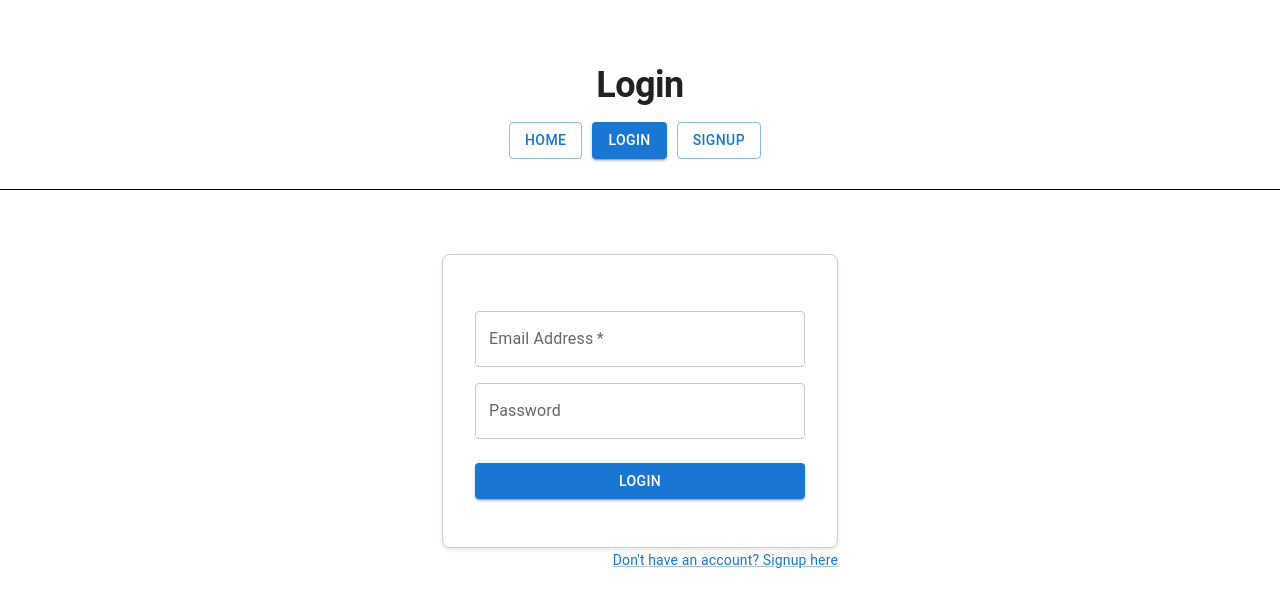
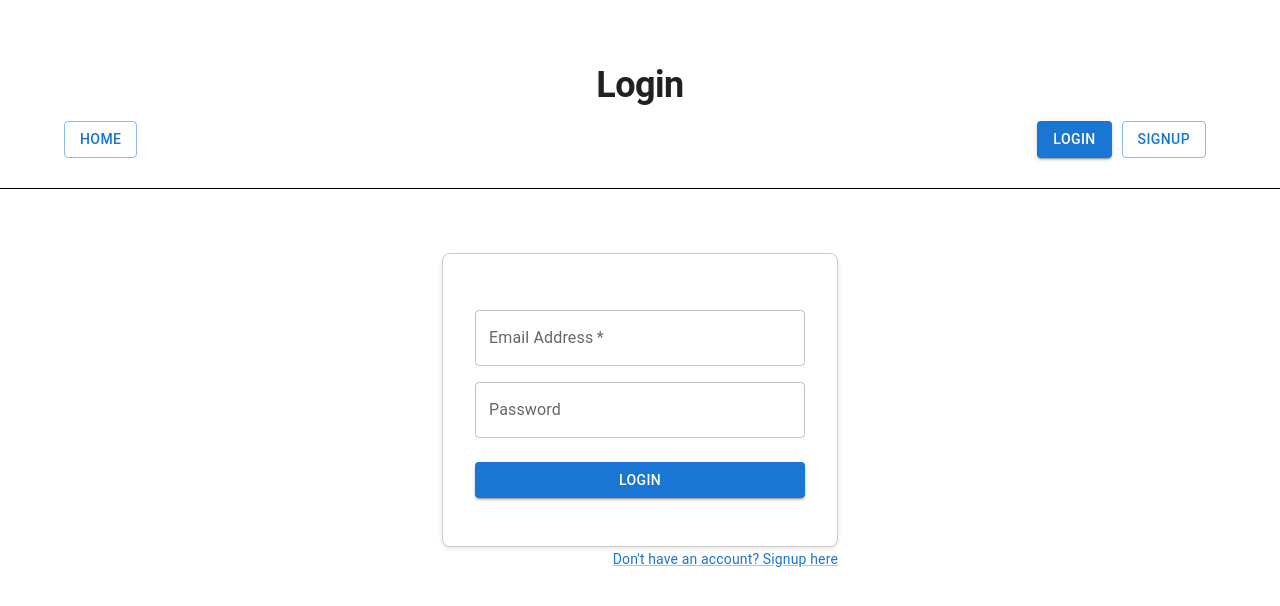
Before and after one commit to keithhauzh/e-commerce-react-frontend, a React (Create React App) app: page /login in a window 1280 px wide. Shown: the top 606 px of the page. Built offline with nearby package versions, Linux system fonts and the light colour scheme.

Commit message:
adding feature for user to see what their name is

```diff
--- a/src/components/Header/index.js
+++ b/src/components/Header/index.js
@@ -1,4 +1,4 @@
-import { Typography, Box, Button } from "@mui/material";
+import { Typography, Box, Button, Container } from "@mui/material";
 import { useNavigate, useLocation } from "react-router-dom";
 
 // cookies library import
@@ -26,6 +26,7 @@ export default function Header(props) {
   const navigate = useNavigate();
   const location = useLocation();
   const { title = "Welcome To My Store" } = props;
+
   return (
     <Box
       sx={{
@@ -45,7 +46,16 @@ export default function Header(props) {
       >
         {title}
       </Typography>
-      <Box sx={{ display: "flex", justifyContent: "center" }} mt={2}>
+
+      <Container
+        sx={{
+          display: "flex",
+          justifyContent: "space-between",
+          marginTop: "15px",
+        }}
+        mt={2}
+      >
+        <Box>
           <Button
             variant={location.pathname === "/" ? "contained" : "outlined"}
             onClick={() => {
@@ -58,7 +68,9 @@ export default function Header(props) {
           {isUserLoggedin(cookie) ? (
             <>
               <Button
-              variant={location.pathname === "/cart" ? "contained" : "outlined"}
+                variant={
+                  location.pathname === "/cart" ? "contained" : "outlined"
+                }
                 onClick={() => {
                   navigate("/cart");
                 }}
@@ -79,11 +91,42 @@ export default function Header(props) {
               </Button>
             </>
           ) : null}
+          {/* category button */}
+          {isAdmin(cookie) ? (
+            <>
+              <Button
+                variant={
+                  location.pathname === "/categories" ? "contained" : "outlined"
+                }
+                onClick={() => {
+                  navigate("/categories");
+                }}
+                sx={{ marginRight: "10px" }}
+              >
+                Categories
+              </Button>
+            </>
+          ) : null}
+        </Box>
 
+        <Box sx={{ display: "flex", alignItems: "center" }}>
+          <Box
+            sx={{
+              marginRight: "10px",
+              display: "flex",
+            }}
+          >
+            {isUserLoggedin(cookie) ? (
+              <p>Current User: {cookie.currentUser.name}</p>
+            ) : null}
+          </Box>
+          <Box>
             {/* login, signup, logout buttons */}
             {isUserLoggedin(cookie) ? (
               <Button
-            variant={location.pathname === "/login" ? "contained" : "outlined"}
+                variant={
+                  location.pathname === "/login" ? "contained" : "outlined"
+                }
                 onClick={handleLogout}
                 sx={{ marginRight: "10px" }}
               >
@@ -115,23 +158,9 @@ export default function Header(props) {
                 </Button>
               </>
             )}
-
-        {/* category button */}
-        {isAdmin(cookie) ? (
-          <>
-            <Button
-              variant={
-                location.pathname === "/categories" ? "contained" : "outlined"
-              }
-              onClick={() => {
-                navigate("/categories");
-              }}
-            >
-              Categories
-            </Button>
-          </>
-        ) : null}
           </Box>
+        </Box>
+      </Container>
     </Box>
   );
 }
```
Lines whose indentation alone changed are shown as unchanged.
